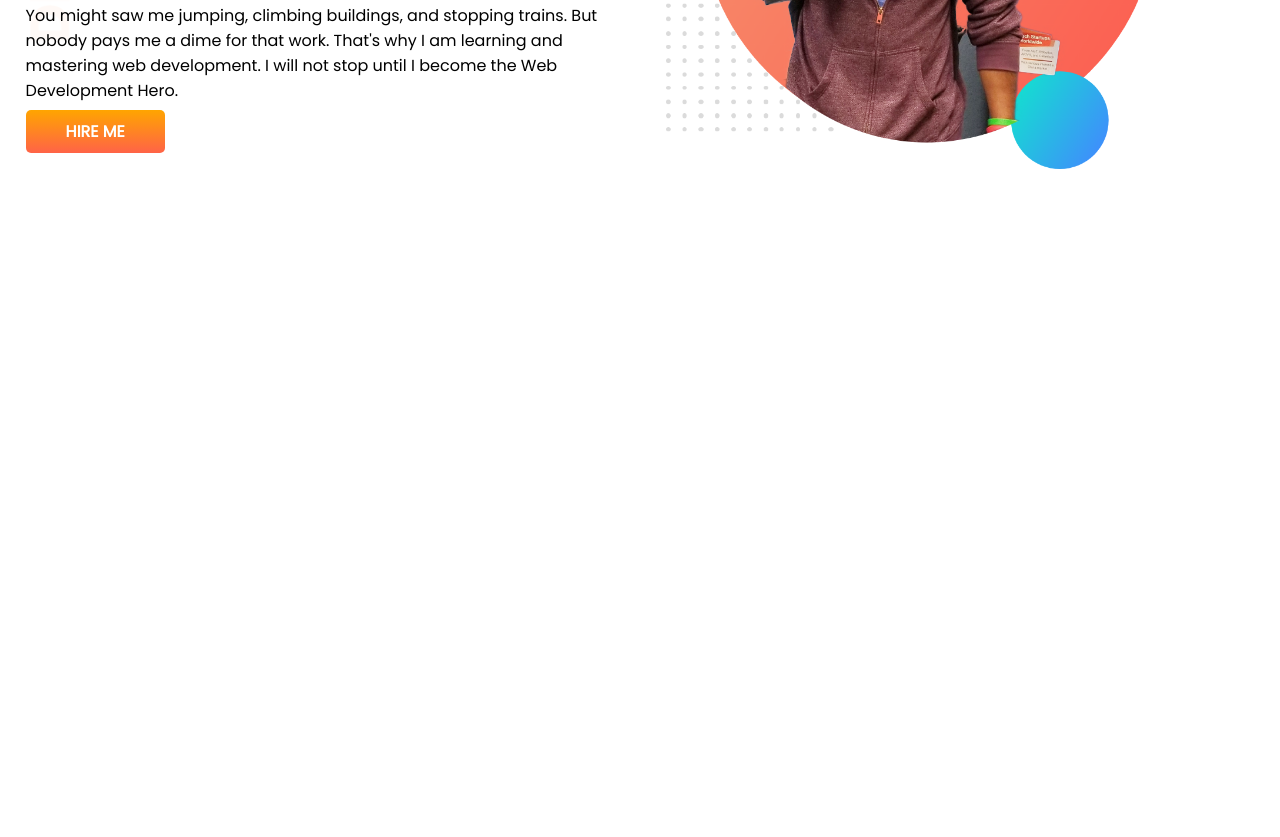
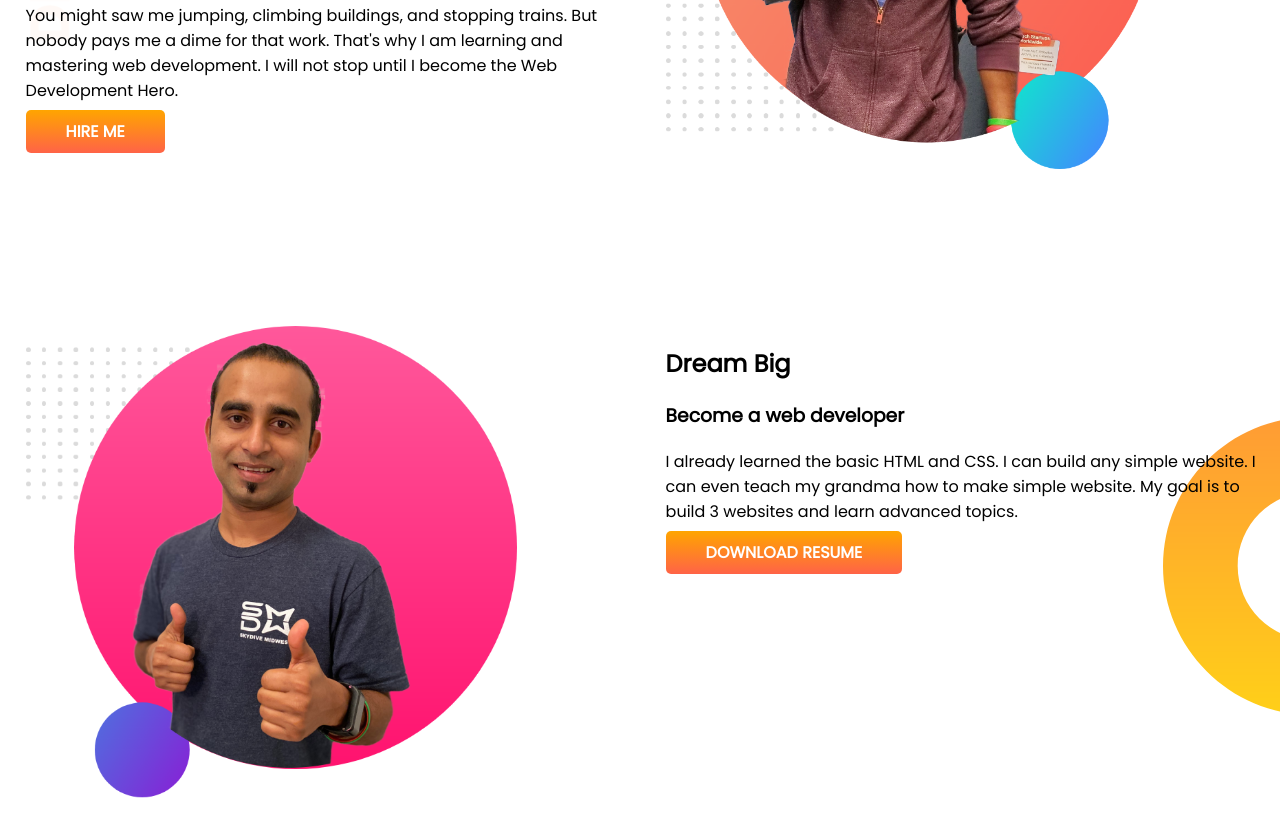
Before and after one commit to SanjidaNowrin/developer-protfolio, a plain HTML site: page index.html in a window 1280 px wide. Shown: the part 319-1156 px from the top of the page. Before the commit the page ends 800 px from the top, so only its background shows below. Drawn offline with Linux system fonts and the light colour scheme.

Commit message:
second section added

```diff
--- a/index.html
+++ b/index.html
@@ -34,6 +34,19 @@
             <img src="images/jhankar.png" alt="">
         </div>
     </section>
+    <section class="dream-big">
+        <div class="half-width">
+            <img src="images/jhankar2.png" alt="">
+        </div>
+        <div class="half-width">
+            <h2>Dream Big</h2>
+            <h3>Become a web developer</h3>
+            <p>I already learned the basic HTML and CSS. I can build any simple website. I can even teach my grandma how
+                to make simple website. My goal is to build 3 websites and learn advanced topics.</p>
+            <a class="link-button" target="_blank" href="">DOWNLOAD RESUME</a>
+        </div>
+
+    </section>
 </body>
 
 </html>
--- a/style.css
+++ b/style.css
@@ -10,6 +10,7 @@ h1{
 }
 section{
     display: flex;
+    margin-bottom: 150px;
 }
 .half-width{
     width: 50%;
@@ -31,3 +32,8 @@ section{
     background-repeat: no-repeat;
 
 }
+.dream-big{
+    background-image: url(images/dream-bg.png);
+    background-repeat: no-repeat;
+    background-position: right;
+}
```
